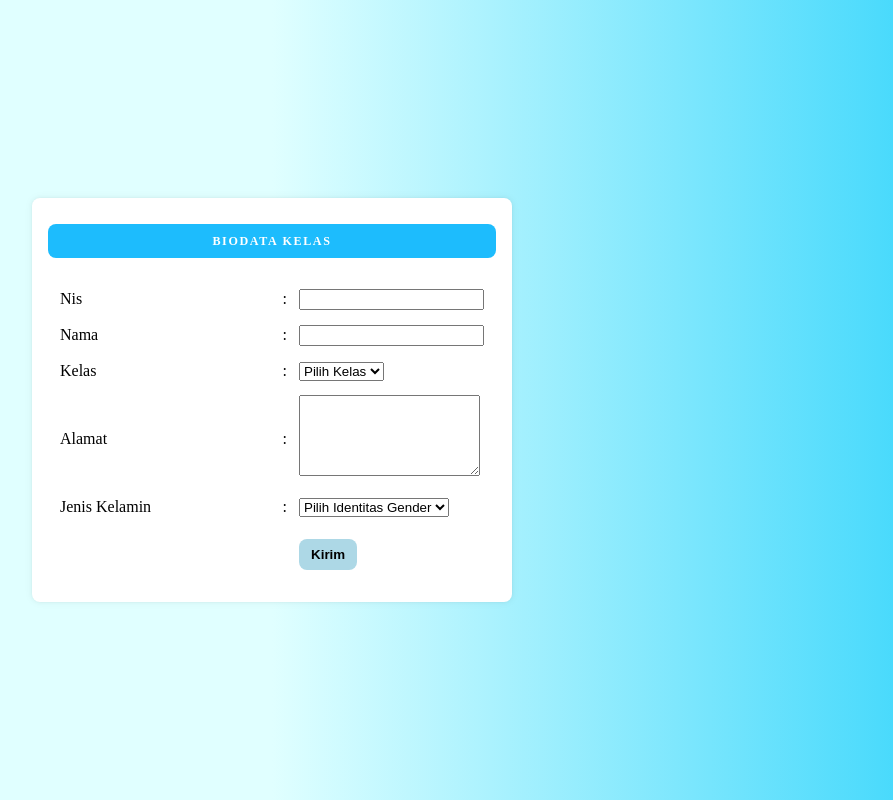
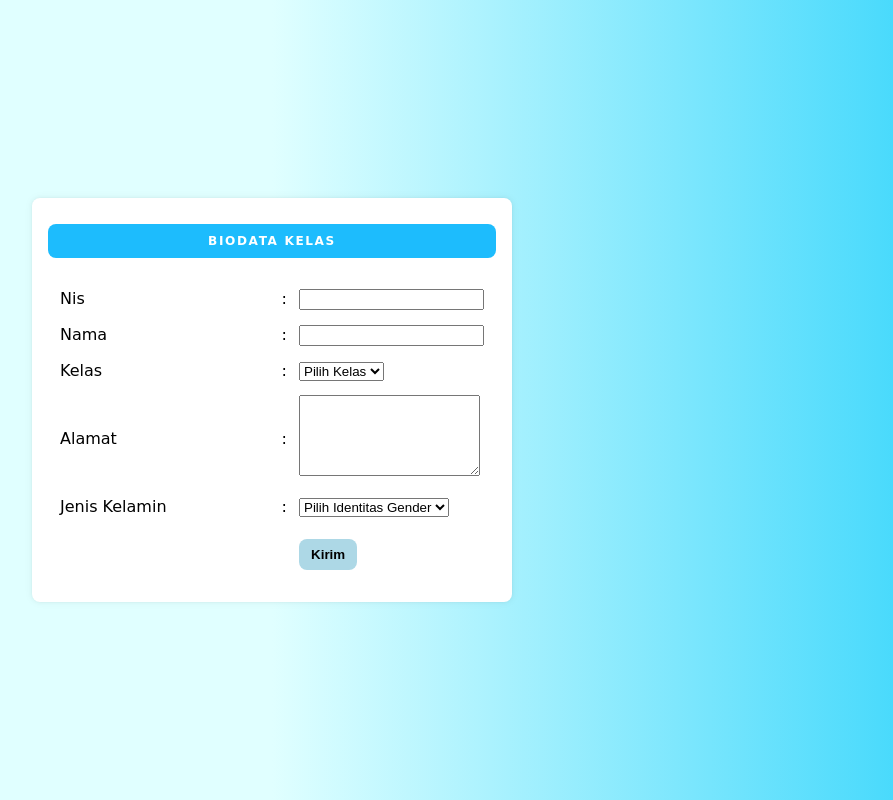
Before and after one commit to Haikal172/tugas_kelompok, a plain HTML site: page index.html in a window 1280 px wide. Shown: the whole page, without its empty margins (368-1261 px from the left). Drawn offline with Linux system fonts and the light colour scheme.

Commit message:
update font_1

```diff
--- a/style.css
+++ b/style.css
@@ -5,7 +5,7 @@ html {
 
 body {
     background: linear-gradient(to right, #E0FFFF 0%, #E0FFFF 50%, #45d9fc 100%);
-    font-family: sacursive;
+    font-family: cursive;
     margin: 0;
     line-height: 1.5;
     display: flex;
```
